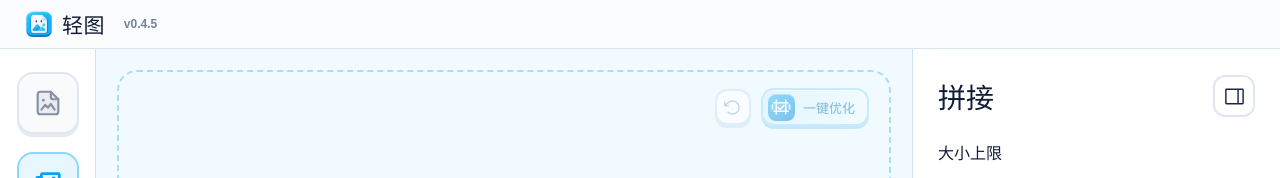
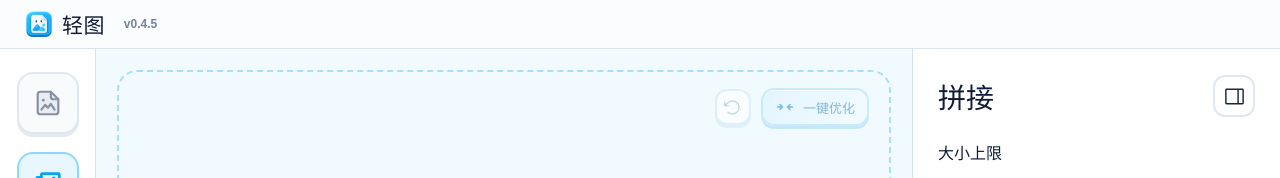
Before and after one commit to a1meon/qingtu, a React (Vite) app in the folder qingtu/: page / in a window 1280 px wide. Both pictures are taken after a click on the button 47 px from the left and 183 px from the top of the page. Shown: the top 178 px of the page. Built offline with nearby package versions, Linux system fonts and the light colour scheme.

Commit message:
Simplify the one-click optimization icon

```diff
--- a/qingtu/src/stitch/CanvasTools.jsx
+++ b/qingtu/src/stitch/CanvasTools.jsx
@@ -7,6 +7,6 @@ export function CanvasTools({project,busy,onReset,onOptimize}){
  const optimization=optimizationAvailability(project);
  return <div className="canvas-actions" role="group" aria-label="画布工具">
   <TooltipButton label="重置裁剪与顺序" placement="left" className="canvas-reset" disabled={busy||!project?.images.length} onClick={onReset}><ArrowCounterClockwise size={19}/></TooltipButton>
-  <button className="canvas-optimize" aria-label="一键优化" title={optimization.hint} disabled={busy||!optimization.enabled} onClick={onOptimize}><span className="optimizer-glyph"><OptimizeIcon size={22}/></span><span>一键优化</span></button>
+  <button className="canvas-optimize" aria-label="一键优化" title={optimization.hint} disabled={busy||!optimization.enabled} onClick={onOptimize}><span className="optimizer-glyph"><OptimizeIcon size={20}/></span><span>一键优化</span></button>
  </div>;
 }
--- a/qingtu/src/stitch/OptimizeIcon.jsx
+++ b/qingtu/src/stitch/OptimizeIcon.jsx
@@ -1,8 +1,5 @@
 export function OptimizeIcon({size=24,...props}){
- return <svg width={size} height={size} viewBox="0 0 28 28" fill="none" aria-hidden {...props}>
-  <path d="M5 8.5h18a2 2 0 0 1 2 2v7a2 2 0 0 1-2 2H5a2 2 0 0 1-2-2v-7a2 2 0 0 1 2-2Z" fill="currentColor" opacity=".15"/>
-  <path d="M8 5v18m12-18v18M5 8.5h18M5 19.5h18" stroke="currentColor" strokeWidth="2" strokeLinecap="round"/>
-  <path d="m10.5 15 2.2 2.2 4.8-5" stroke="currentColor" strokeWidth="2.2" strokeLinecap="round" strokeLinejoin="round"/>
-  <path d="M3 11.5v5m22-5v5" stroke="currentColor" strokeWidth="2" strokeLinecap="round"/>
+ return <svg width={size} height={size} viewBox="0 0 24 24" fill="none" stroke="currentColor" strokeWidth="1.8" strokeLinecap="round" strokeLinejoin="round" aria-hidden {...props}>
+  <path d="M3 12h6L6 9m3 3-3 3M21 12h-6l3-3m-3 3 3 3"/>
  </svg>;
 }
--- a/qingtu/src/styles.css
+++ b/qingtu/src/styles.css
@@ -75,10 +75,10 @@ label,h2 { display:block; font-size:16px; font-weight:700; margin-bottom:14px; l
 .canvas-reset:hover:not(:disabled) { background:#eaf7ff; }
 .canvas-reset:active:not(:disabled) { transform:translateY(2px); box-shadow:0 1px 0 #d3e9f6; }
 .canvas-reset:disabled { color:#9cbbcc; opacity:.6; }
-.canvas-optimize { display:flex; align-items:center; gap:8px; height:38px; padding:3px 12px 3px 5px; border:2px solid #a0dcfc; border-radius:13px; background:linear-gradient(115deg,#d9f1ff,#f5fcff); color:#097bbc; box-shadow:0 3px 0 #a0d5f2,inset 0 1px 0 white; font-size:13px; font-weight:800; transition:transform 150ms var(--spring),box-shadow 150ms,border-color 150ms; }
+.canvas-optimize { display:flex; align-items:center; gap:8px; height:38px; padding:3px 12px; border:2px solid #a0dcfc; border-radius:13px; background:linear-gradient(115deg,#d9f1ff,#f5fcff); color:#097bbc; box-shadow:0 3px 0 #a0d5f2,inset 0 1px 0 white; font-size:13px; font-weight:800; transition:transform 150ms var(--spring),box-shadow 150ms,border-color 150ms; }
 .canvas-optimize:hover:not(:disabled) { border-color:#58c5fb; box-shadow:0 3px 0 #6dc2ef,inset 0 1px 0 white; }
 .canvas-optimize:active:not(:disabled) { transform:translateY(2px); box-shadow:0 1px 0 #6dc2ef; }
-.optimizer-glyph { display:grid; place-items:center; width:27px; height:27px; border-radius:8px; color:white; background:linear-gradient(135deg,#32bafd,#098bdb); box-shadow:inset 0 1px 0 #ffffff70; }
+.optimizer-glyph { display:grid; place-items:center; width:20px; height:20px; color:inherit; }
 .canvas-optimize:disabled { opacity:.5; }
 .canvas-card-open { color:#86b2cc; }
 .canvas-cards .canvas-card-open img { object-fit:contain; }
```
Also changed, not shown: 1 other file (tests, documents, lock files or other folders).
